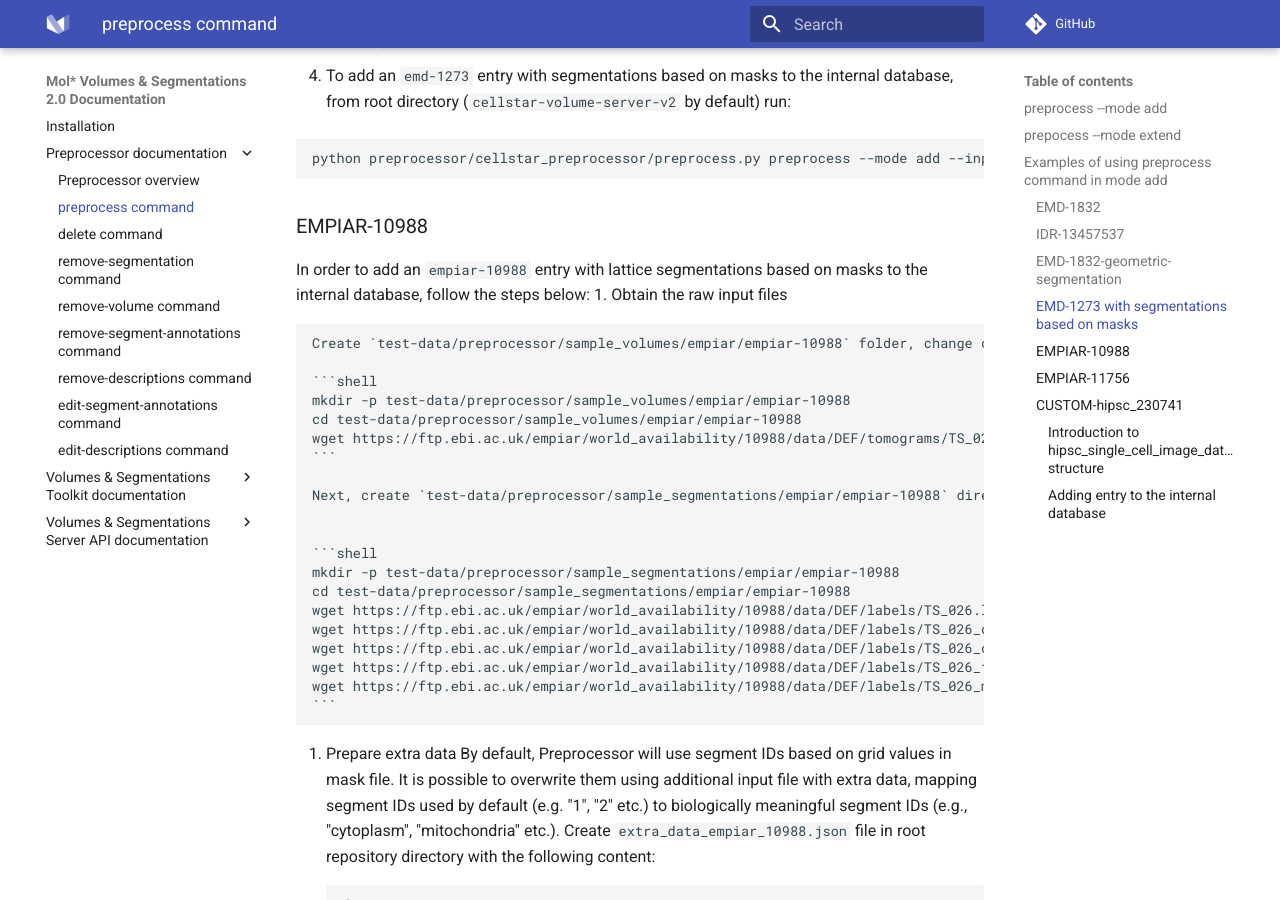
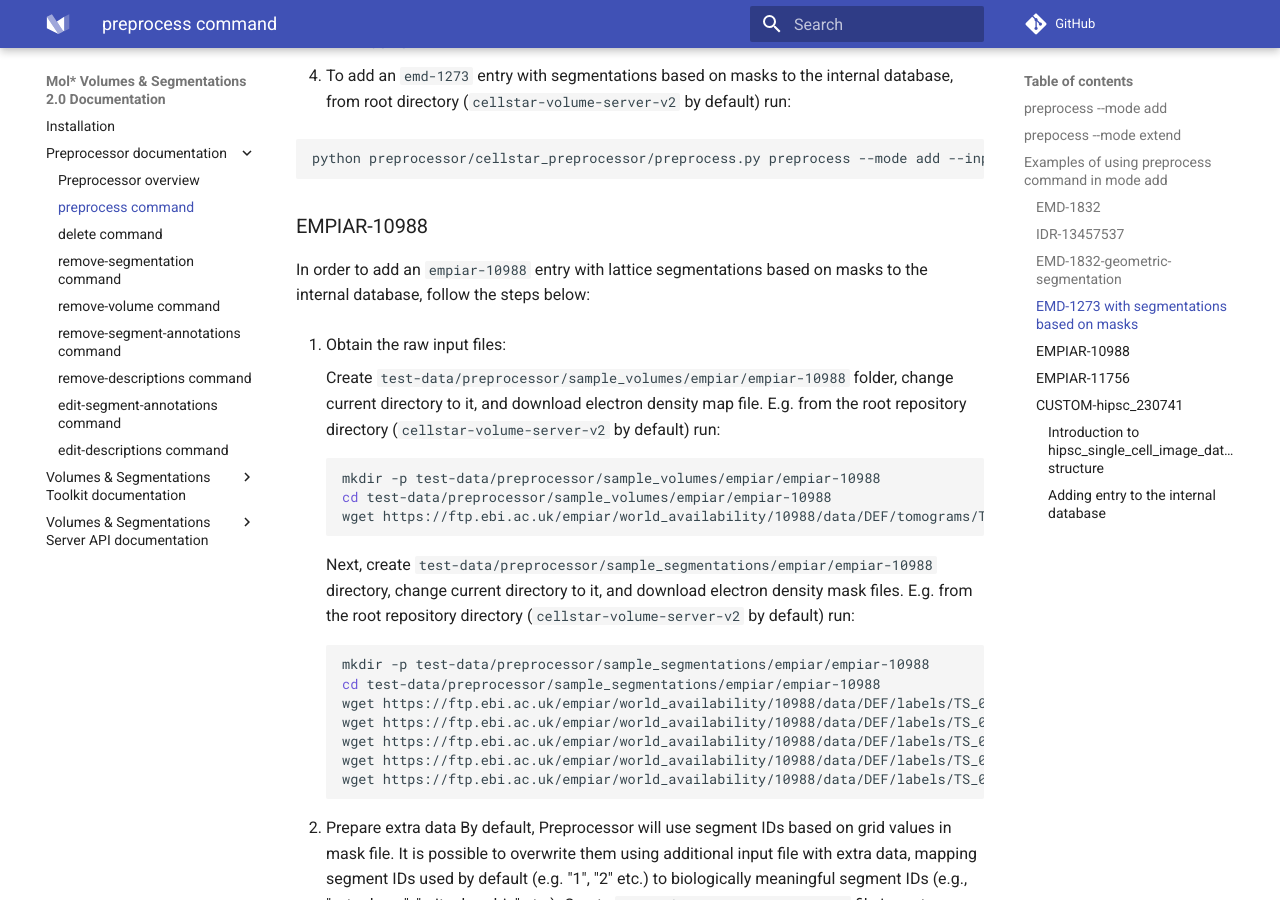
Before and after one commit to aliaksei-chareshneu/volseg_docs, an MkDocs documentation site: the page built from docs/preprocessor/preprocess.md, in a window 1280 px wide and 900 px high, scrolled down 3461 px. Built offline with MkDocs 1.6.1 and Material for MkDocs 9.7.7, drawn with Linux system fonts in a browser that asks for light colours; comment, search, counter and statistics services are not loaded.

Commit message:
fix docs

```diff
--- a/docs/preprocessor/preprocess.md
+++ b/docs/preprocessor/preprocess.md
@@ -111,7 +111,8 @@ python preprocessor/cellstar_preprocessor/preprocess.py preprocess --mode add --
 
 
 In order to add an `empiar-10988` entry with lattice segmentations based on masks to the internal database, follow the steps below:
-1. Obtain the raw input files
+
+1. Obtain the raw input files:
 
 	Create `test-data/preprocessor/sample_volumes/empiar/empiar-10988` folder, change current directory to it, and download electron density map file. E.g. from the root repository directory (`cellstar-volume-server-v2` by default) run:
 
```
